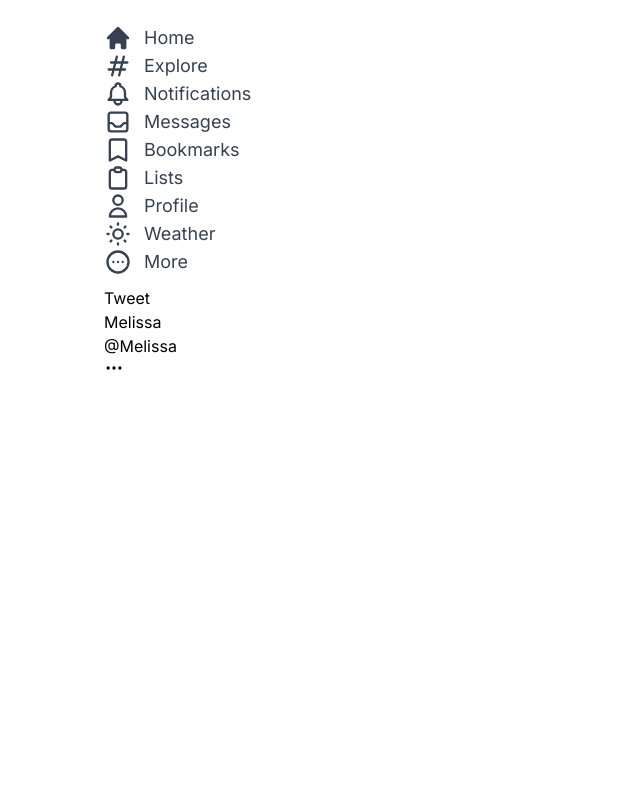
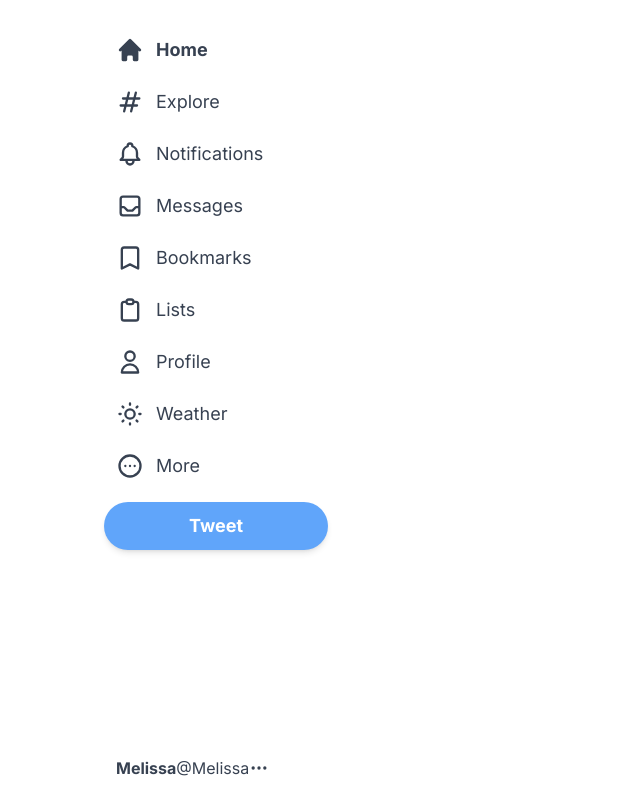
Before and after one commit to Tamiyo22/personal-dashboard, a Next.js app: page / in a window 1280 px wide. Shown: the whole page, without its empty margins (0-640 px from the left). Built offline with nearby package versions, Linux system fonts and the light colour scheme.

Commit message:
create Sidebar component

```diff
--- a/app/globals.css
+++ b/app/globals.css
@@ -1,3 +1,9 @@
 @tailwind base;
 @tailwind components;
 @tailwind utilities;
+
+@layer components{
+    .hoverEffect{
+        @apply cursor-pointer hover:bg-gray-200 rounded-full w-[52px] xl:w-auto h-[52px] xl:h-auto xl:p-3 transition duration-500 ease-out
+    }
+}
--- a/components/Sidebar.js
+++ b/components/Sidebar.js
@@ -12,9 +12,10 @@ import {
     SunIcon
   } from "@heroicons/react/outline";
 
+
 export default function Sidebar() {
   return (
-    <div className="hidden sm:flex flex-col p-2 xl:items-start fixed h-full xl:ml-24">
+    <div className=" hidden sm:flex flex-col p-2 xl:items-start fixed h-full xl:ml-24">
     {/* Twitter Logo */}
     <div className="hoverEffect p-0 hover:bg-blue-100 xl:px-1">
 
@@ -37,18 +38,20 @@ export default function Sidebar() {
         </div>
 
         {/*Button */}
-        <button>Tweet</button>
+        <button className="bg-blue-400 text-white rounded-full w-56 h-12 font-bold shadow-md hover:brightness-95 text-lg hidden xl:inline">
+            Tweet
+          </button>
 
  {/* Mini profile */}
-      <div className="">
+ <div className="hoverEffect text-gray-700 flex items-center justify-center xl:justify-start mt-auto">
 
         {/* Profile photo goes here */}
-        <h4>
+        <h4 className="font-bold">
             Melissa
         </h4>
         <p>@Melissa</p>
 
-      <DotsHorizontalIcon className="h-5"></DotsHorizontalIcon>
+      <DotsHorizontalIcon className="h-5"/>
         </div>
 
 
--- a/components/SidebarMenuItem.js
+++ b/components/SidebarMenuItem.js
@@ -1,10 +1,11 @@
+import { BLOCKED_PAGES } from "next/dist/shared/lib/constants";
 
 
-export default function SidebarMenuItems({text,Icon}) {
+export default function SidebarMenuItems({text,Icon, active}) {
   return (
     <div className="hoverEffect flex items-center text-gray-700 justify-center xl:justify-start text-lg space-x-3">
     <Icon className="h-7" />
-    <span className={` hidden xl:inline`}>{text} </span>
+    <span className={` ${active && "font-bold"} hidden xl:inline`}>{text} </span>
   </div>
   )
 }
```
